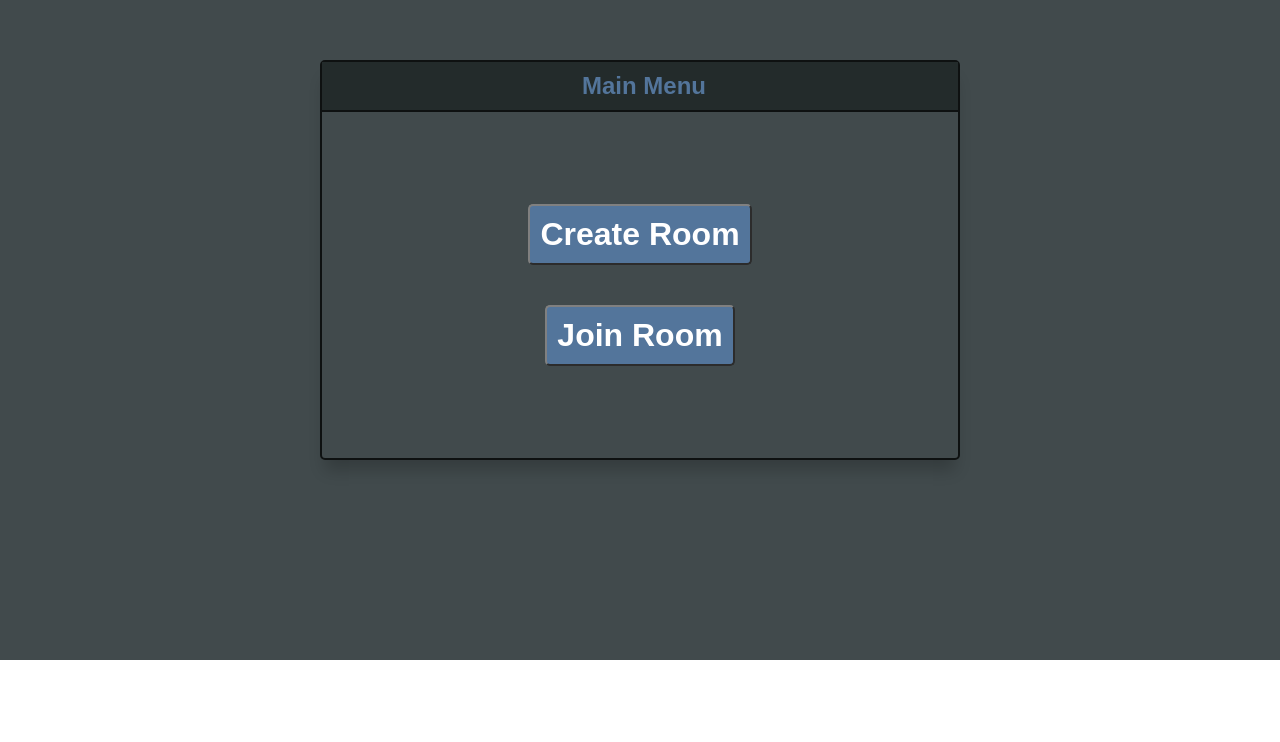
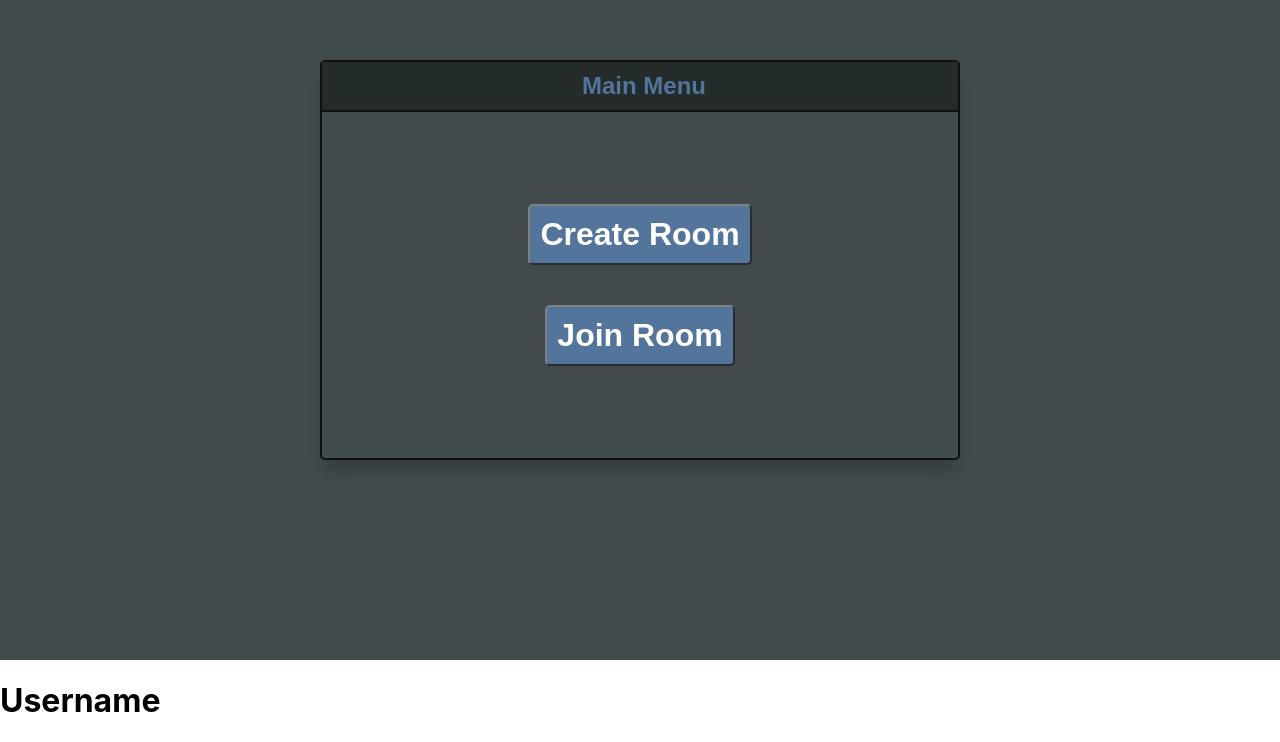
Before and after one commit to AiceAiceBaby/AiceChat-client-js, a Next.js app: page / in a window 1280 px wide. Shown: the part 140-882 px from the top of the page. Before the commit the page ends 800 px from the top, so only its background shows below. Built offline with nearby package versions, Linux system fonts and the light colour scheme.

Commit message:
REMOVED: uneeded files

```diff
--- a/components/ChatComponent.tsx
+++ b/Components/Chat.tsx
@@ -12,7 +12,7 @@ interface IMessage {
   author: String
 }
 
-export default function ChatComponent<NextPage>() {
+export default function Chat<NextPage>() {
   let inputBox: HTMLInputElement|null = null;
   let messageEnd: HTMLDivElement|null = null;
 
--- /dev/null
+++ b/Components/Input/Username.tsx
@@ -0,0 +1,7 @@
+export default function Username<NextPage>() {
+    return (
+        <div>
+            <h1>Username</h1>
+        </div>
+    )
+}
--- /dev/null
+++ b/Components/Input/index.ts
@@ -0,0 +1,3 @@
+import Username from './Username';
+
+export { Username }
--- a/components/MainMenuComponent.tsx
+++ b/Components/MainMenu.tsx
@@ -1,7 +1,7 @@
 import Link from "next/link";
 import React from "react";
 
-export default function MainMenuComponent<NextPage>() {
+export default function MainMenu<NextPage>() {
     return (<div className="msger-container">
         <div className="msger">
             <header className="msger-header">
--- a/pages/index.tsx
+++ b/pages/index.tsx
@@ -1,6 +1,6 @@
 import Head from 'next/head'
-import Link from 'next/link'
-import MainMenuComponent from "../components/MainMenuComponent";
+import MainMenu from "../Components/MainMenu";
+import { Username } from "../Components/Input";
 
 export default function Home<NextPage>() {
     return (
@@ -10,8 +10,8 @@ export default function Home<NextPage>() {
                 <link rel="icon" href="/favicon.ico"/>
             </Head>
 
-            <MainMenuComponent/>
-
+            <MainMenu/>
+            <Username/>
         </div>
     )
 }
--- a/pages/messages.tsx
+++ b/pages/messages.tsx
@@ -1,6 +1,5 @@
 import Head from 'next/head'
-import Link from 'next/link'
-import ChatComponent from "../components/ChatComponent";
+import Chat from "../Components/Chat";
 
 export default function Messages<NextPage>() {
     return (
@@ -10,7 +9,7 @@ export default function Messages<NextPage>() {
                 <link rel="icon" href="/favicon.ico"/>
             </Head>
 
-            <ChatComponent/>
+            <Chat/>
         </div>
     )
 }
```
Also changed, not shown: 1 other file (tests, documents, lock files or other folders).
